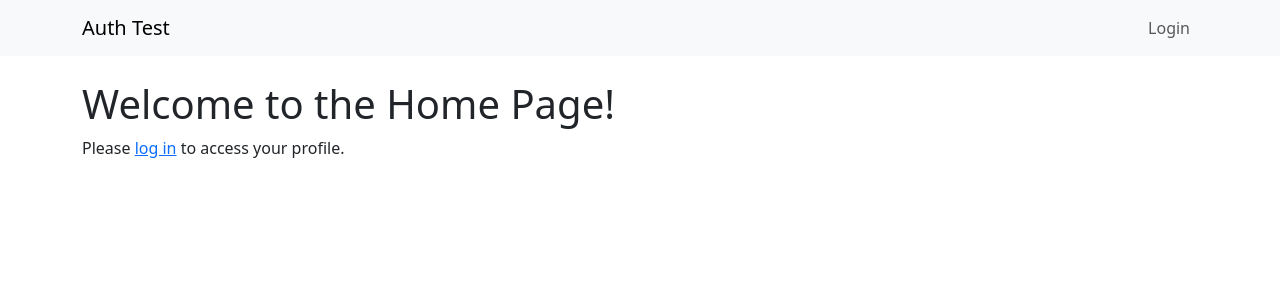
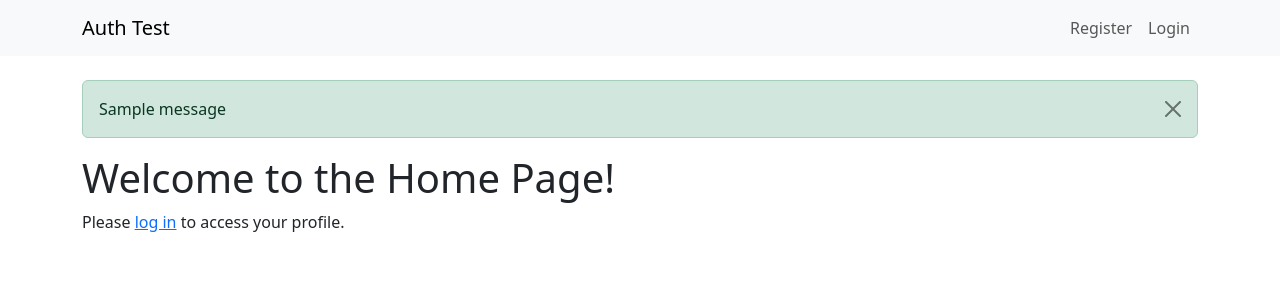
Before and after one commit to LadyOwl/Auth-Test-Hw-DJ05, a Django app: page / in a window 1280 px wide. Shown: the top 300 px of the page. Run offline with Django 5.2, Linux system fonts and the light colour scheme; one stand-in notice (Sample message) is shown.

Commit message:
Update base.html

```diff
--- a/main/templates/base.html
+++ b/main/templates/base.html
@@ -1,4 +1,4 @@
-<!-- base.html -->
+<!-- main/templates/base.html -->
 <!DOCTYPE html>
 <html lang="en">
 <head>
@@ -16,6 +16,7 @@
                     <a class="nav-link" href="{% url 'profile' %}">Profile</a>
                     <a class="nav-link" href="{% url 'logout' %}">Logout</a>
                 {% else %}
+                    <a class="nav-link" href="{% url 'register' %}">Register</a>
                     <a class="nav-link" href="{% url 'login' %}">Login</a>
                 {% endif %}
             </div>
@@ -23,8 +24,18 @@
     </nav>
 
     <div class="container mt-4">
+        {% if messages %}
+            {% for message in messages %}
+                <div class="alert alert-success alert-dismissible fade show" role="alert">
+                    {{ message }}
+                    <button type="button" class="btn-close" data-bs-dismiss="alert"></button>
+                </div>
+            {% endfor %}
+        {% endif %}
         {% block content %}
         {% endblock %}
     </div>
+
+    <script src="https://cdn.jsdelivr.net/npm/bootstrap@5.3.3/dist/js/bootstrap.bundle.min.js"></script>
 </body>
 </html>
```
